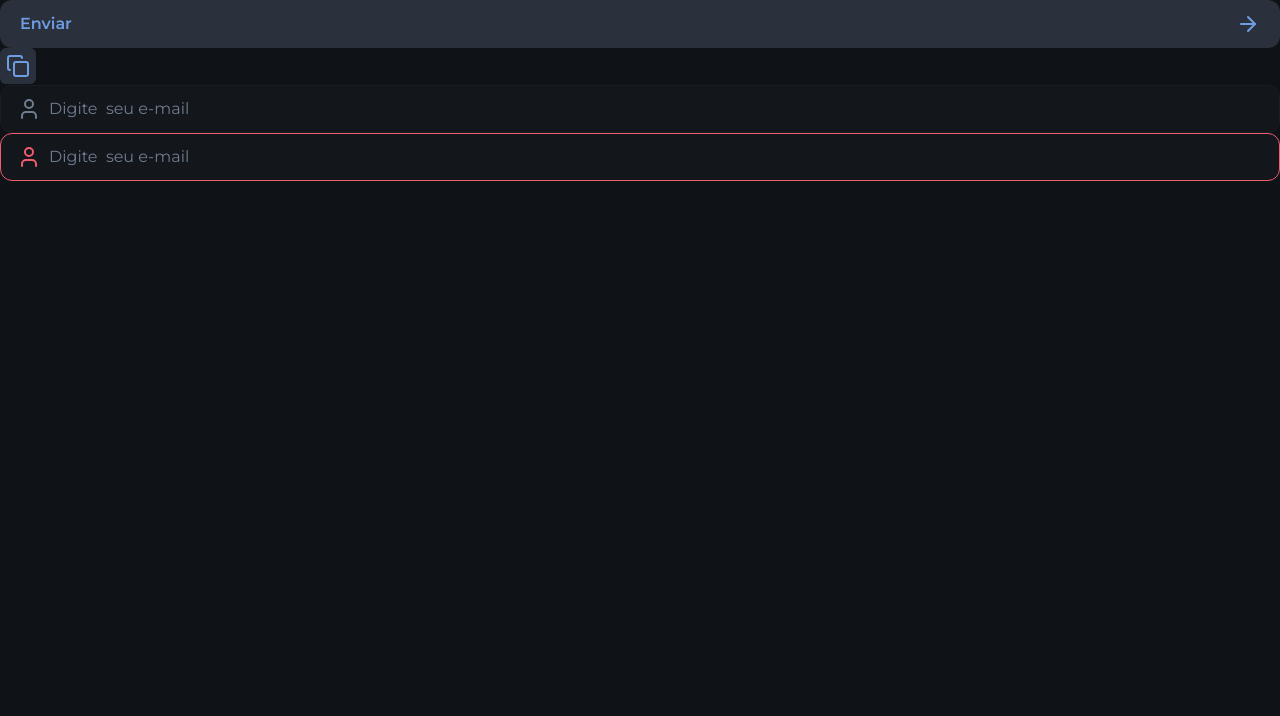
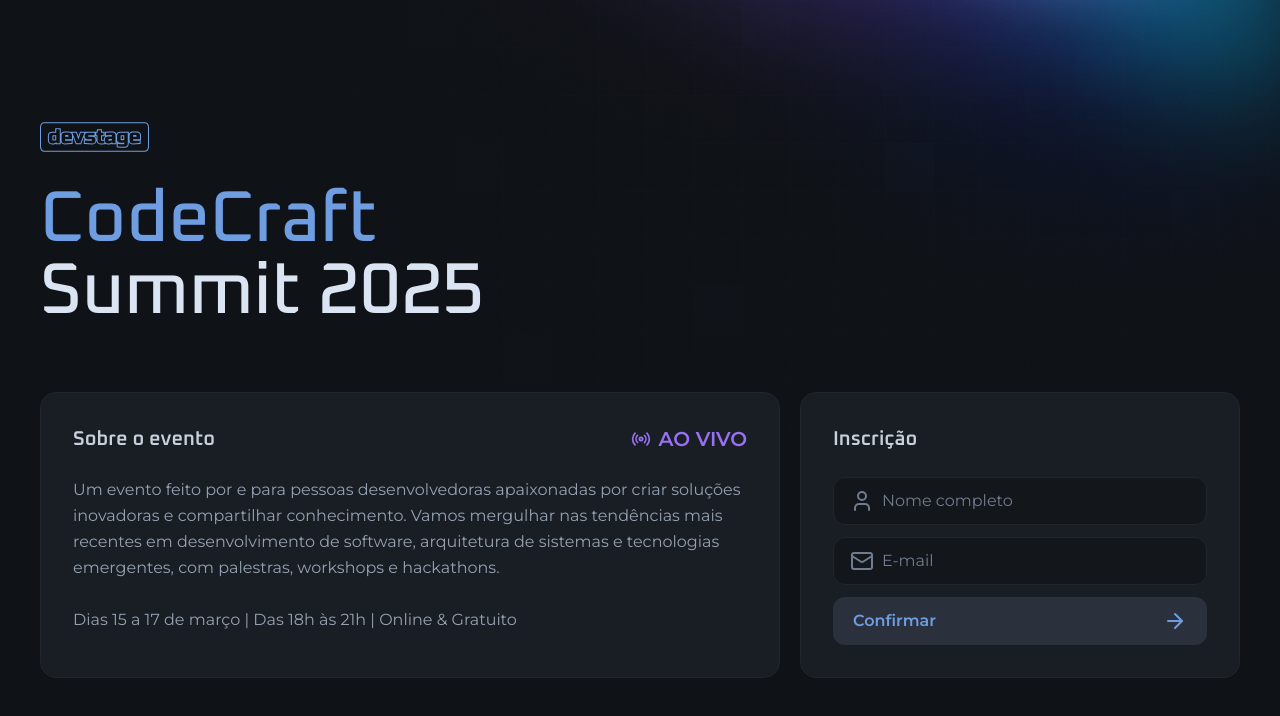
Before and after one commit to arthur-uzumaki/dev-stage, a Next.js app: page / in a window 1280 px wide. Shown: the top 716 px of the page. Built offline with nearby package versions, Linux system fonts and the light colour scheme.

Commit message:
feat: adding page home

```diff
--- a/src/app/layout.tsx
+++ b/src/app/layout.tsx
@@ -1,6 +1,6 @@
 import '@/styles/globals.css'
 import type { Metadata } from 'next'
-import { Oxanium, Montserrat } from 'next/font/google'
+import { Montserrat, Oxanium } from 'next/font/google'
 
 export const metadata: Metadata = {
   title: 'devstage',
@@ -25,7 +25,9 @@ export default function RootLayout({
 }>) {
   return (
     <html lang="pt-br" className={`${oxanium.variable} ${montserrat.variable}`}>
-      <body className="bg-gray-900 text-gray-100 antialiased">{children}</body>
+      <body className="bg-[url(/background.png)] bg-gray-900 bg-top bg-no-repeat text-gray-100 antialiased md:bg-right-top">
+        {children}
+      </body>
     </html>
   )
 }
--- a/src/app/page.tsx
+++ b/src/app/page.tsx
@@ -1,27 +1,67 @@
+import logo from '@/assets/Logo.svg'
 import { Button } from '@/components/button'
-import { IconButton } from '@/components/icon-button'
 import { Input } from '@/components/input'
-import { ArrowRight, Copy, User } from 'lucide-react'
+import { ArrowRight, Mail, Radio, User } from 'lucide-react'
+import Image from 'next/image'
 
 export default function Home() {
   return (
-    <main>
-      <Button type="button">
-        <Button.Title title="Enviar" />
-        <Button.Icon icon={ArrowRight} />
-      </Button>
-      <IconButton>
-        <IconButton.Icon icon={Copy} />
-      </IconButton>
+    <main className="mx-auto max-w-[1240px] px-5 py-8 md:py-0 ">
+      <div className="flex min-h-dvh flex-col justify-center gap-16">
+        <div className="flex flex-col items-center gap-8 md:items-start ">
+          <Image src={logo} alt="devstage" width={108.5} height={30} />
 
-      <Input>
-        <Input.Icon icon={User} />
-        <Input.Field placeholder="Digite  seu e-mail " />
-      </Input>
-      <Input error>
-        <Input.Icon icon={User} />
-        <Input.Field placeholder="Digite  seu e-mail " />
-      </Input>
+          <h1 className="flex flex-col text-center font-heading font-medium text-4xl leading-none md:text-left md:text-7xl ">
+            <span className="text-blue">CodeCraft</span>
+            Summit 2025
+          </h1>
+        </div>
+
+        <div className="flex flex-col items-stretch gap-5 md:flex-row ">
+          <div className="flex-1 space-y-6 rounded-2xl border border-gray-600 bg-gray-700 p-8">
+            <div className="flex items-center justify-between ">
+              <h2 className="font-heading font-semibold text-gray-200 text-xl ">
+                Sobre o evento
+              </h2>
+              <span className="flex items-center gap-2 font-semibold text-purple text-xl">
+                <Radio className="size-5 " />
+                AO VIVO
+              </span>
+            </div>
+            <p className="text-gray-300 text-sm leading-relaxed md:text-base">
+              Um evento feito por e para pessoas desenvolvedoras apaixonadas por
+              criar soluções inovadoras e compartilhar conhecimento. Vamos
+              mergulhar nas tendências mais recentes em desenvolvimento de
+              software, arquitetura de sistemas e tecnologias emergentes, com
+              palestras, workshops e hackathons. <br /> <br /> Dias 15 a 17 de
+              março | Das 18h às 21h | Online & Gratuito
+            </p>
+          </div>
+
+          <form className="w-full space-y-6 rounded-2xl border border-gray-600 bg-gray-700 p-8 md:max-w-[440px]">
+            <h2 className="font-heading font-semibold text-gray-200 text-xl">
+              Inscrição
+            </h2>
+
+            <div className="space-y-3">
+              <Input>
+                <Input.Icon icon={User} />
+                <Input.Field type="text" placeholder="Nome completo" />
+              </Input>
+
+              <Input>
+                <Input.Icon icon={Mail} />
+                <Input.Field type="email" placeholder="E-mail" />
+              </Input>
+
+              <Button type="submit">
+                <Button.Title title="Confirmar" />
+                <Button.Icon icon={ArrowRight} />
+              </Button>
+            </div>
+          </form>
+        </div>
+      </div>
     </main>
   )
 }
--- a/src/components/button.tsx
+++ b/src/components/button.tsx
@@ -1,11 +1,11 @@
-import type { ComponentProps, JSX, ReactNode } from 'react'
 import type { LucideIcon } from 'lucide-react'
+import type { ComponentProps } from 'react'
 
 interface ButtonProps extends ComponentProps<'button'> {}
 function Button({ children, ...rest }: ButtonProps) {
   return (
     <button
-      className="flex h-12 w-full items-center justify-between rounded-xl bg-gray-500 px-5 text-blue transition-colors duration-300 hover:bg-blue hover:text-gray-900 "
+      className="flex h-12 w-full cursor-pointer items-center justify-between rounded-xl bg-gray-500 px-5 text-blue transition-colors duration-300 hover:bg-blue hover:text-gray-900 "
       {...rest}
     >
       {children}
--- a/src/styles/globals.css
+++ b/src/styles/globals.css
@@ -12,7 +12,8 @@
   --color-gray-300: #95a1b1;
   --color-gray-400: #6f7d90;
   --color-gray-500: #2a313c;
-  --color-gray-600: #191d24;
+  --color-gray-600: #21252C;
+  --color-gray-700: #191D24;
   --color-gray-800: #13161b;
   --color-gray-900: #0f1216;
 
```
Also changed, not shown: public/background.png (added), src/assets/Logo.svg (added).
